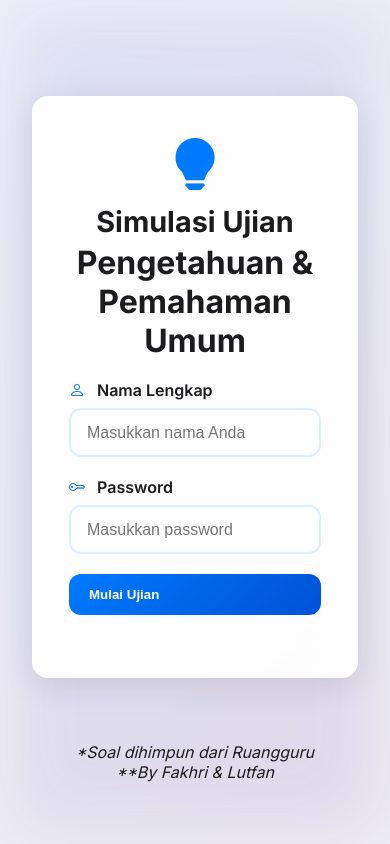
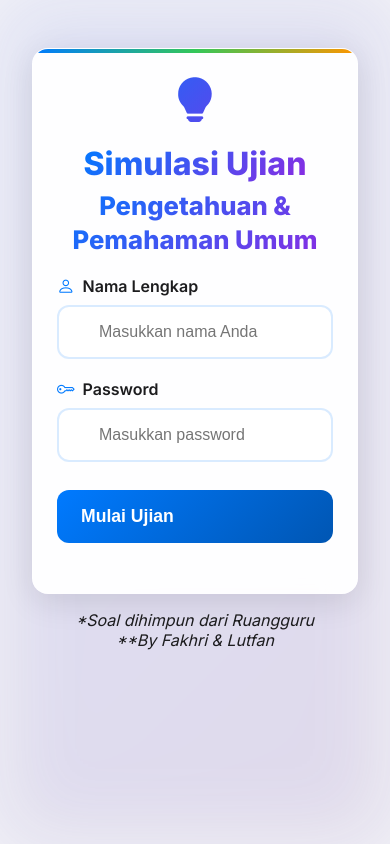
Before and after one commit to fakhrifh/WebCBT, a plain HTML site: page index.html in a window 390 px wide. Drawn offline with nearby package versions, Linux system fonts and the light colour scheme.

Commit message:
Update style.css

```diff
--- a/style.css
+++ b/style.css
@@ -1,4 +1,4 @@
-/* style.css - lengkap + revisi pembahasan dua kolom + navigasi horizontal + result page baru */
+/* style.css - lengkap + revisi pembahasan dua kolom + navigasi horizontal + result page baru + login page enhanced */
 
 /* ---------- Vars / Theme ---------- */
 :root{
@@ -62,38 +62,131 @@ body::before{
 }
 .card:hover{ transform: translateY(-6px); box-shadow: 0 18px 48px rgba(0,0,0,0.12); }
 
-/* ---------- Login ---------- */
+/* ---------- Login Enhanced ---------- */
 .login-card{
-    max-width: 480px;
-    margin: 4rem auto;
-    text-align: left;
+    max-width: 500px;
+    margin: 2rem auto;
     background: var(--card-bg-solid);
-    padding: 2.25rem;
+    padding: 2.5rem;
+    position: relative;
+    overflow: hidden;
 }
+
+.login-card::before {
+    content: "";
+    position: absolute;
+    top: 0;
+    left: 0;
+    right: 0;
+    height: 4px;
+    background: linear-gradient(90deg, var(--primary-color), var(--success-color), var(--warning-color));
+    border-radius: var(--border-radius) var(--border-radius) 0 0;
+}
+
 .card-header{ margin-bottom: 1.25rem; text-align: center; }
-.card-header i{ font-size: 3.25rem; color: var(--primary-color); display:block; margin-bottom: 0.5rem; }
-.card-header h2{ font-size: 1.8rem; margin-bottom: 0.25rem; font-weight: 700; }
-.card-header p{ color: var(--dark-gray); font-size: 0.95rem; }
+.card-header i{
+    font-size: 3.5rem;
+    color: var(--primary-color);
+    display:block;
+    margin-bottom: 1rem;
+    background: linear-gradient(135deg, var(--primary-color), #8A2BE2);
+    -webkit-background-clip: text;
+    -webkit-text-fill-color: transparent;
+    background-clip: text;
+}
+.card-header h2{
+    font-size: 1.8rem;
+    margin-bottom: 0.3rem;
+    font-weight: 800;
+    line-height: 1.3;
+    color: var(--text-color);
+}
+.card-header h2 .highlight {
+    background: linear-gradient(135deg, var(--primary-color), #8A2BE2);
+    -webkit-background-clip: text;
+    -webkit-text-fill-color: transparent;
+    background-clip: text;
+    font-size: 2rem;
+    font-weight: 900;
+}
+.card-header h1.highlight {
+    background: linear-gradient(135deg, var(--primary-color), #8A2BE2);
+    -webkit-background-clip: text;
+    -webkit-text-fill-color: transparent;
+    background-clip: text;
+    font-size: 1.6rem;
+    font-weight: 800;
+    margin: 0.3rem 0 0.8rem 0;
+    text-align: center;
+    line-height: 1.3;
+}
+.card-header p{ color: var(--dark-gray); font-size: 1rem; line-height: 1.5; margin-bottom: 0.5rem; }
+/* Exam info box */
+.exam-info {
+    margin-top: 1.5rem;
+    padding: 1.25rem;
+    background: rgba(0, 122, 255, 0.05);
+    border-radius: 12px;
+    border-left: 4px solid var(--primary-color);
+}
+
+.exam-info h4 {
+    display: flex;
+    align-items: center;
+    gap: 0.5rem;
+    margin-bottom: 0.75rem;
+    color: var(--primary-color);
+    font-weight: 700;
+}
+
+.exam-info ul {
+    list-style: none;
+    padding: 0;
+    margin: 0;
+}
+
+.exam-info li {
+    display: flex;
+    align-items: center;
+    gap: 0.5rem;
+    padding: 0.4rem 0;
+    color: var(--text-color);
+    font-size: 0.9rem;
+}
+
+.exam-info li i {
+    color: var(--primary-color);
+    width: 16px;
+}
 
 /* inputs */
 .input-group{ margin-bottom: 1.25rem; }
-.input-group label{ display:block; font-weight:600; margin-bottom:0.5rem; color:var(--text-color); }
-.input-group label i{ margin-right:0.5rem; color: var(--primary-color); }
+.input-group label{
+    display: flex;
+    align-items: center;
+    gap: 0.5rem;
+    font-weight:600;
+    margin-bottom:0.5rem;
+    color:var(--text-color);
+}
+.input-group label i{ color: var(--primary-color); font-size: 1.1rem; }
 .input-group input{
     width:100%;
-    padding:0.85rem 1rem;
+    padding:1rem 1rem 1rem 2.5rem;
     border-radius:12px;
-    border: 2px solid rgba(0,122,255,0.12);
-    background: rgba(255,255,255,0.6);
+    border: 2px solid rgba(0,122,255,0.15);
+    background: rgba(255,255,255,0.8);
     font-size: 1rem;
-    transition: all 0.18s ease;
+    transition: all 0.25s ease;
+    position: relative;
     color: var(--text-color);
 }
 .input-group input:focus{
     outline: none;
     border-color: var(--primary-color);
-    box-shadow: 0 0 0 6px rgba(0,122,255,0.06);
+    box-shadow: 0 0 0 4px rgba(0,122,255,0.1);
     transform: translateY(-2px);
+    background: rgba(255,255,255,0.95);
 }
 .error-message{ color: var(--danger-color); min-height: 1.1rem; margin-top: 0.5rem; }
 
@@ -115,9 +208,18 @@ body::before{
 .btn:active{ transform: translateY(-1px) scale(0.99); }
 
 .btn-primary{
-    background: linear-gradient(135deg, var(--primary-color), var(--primary-hover));
+    background: linear-gradient(135deg, var(--primary-color), #0056b3);
     color: #fff;
     width: 100%;
+    padding: 1rem 1.5rem;
+    font-size: 1.1rem;
+    border-radius: 12px;
+    margin-top: 0.5rem;
+}
+.btn-primary:hover{
+    background: linear-gradient(135deg, #0056b3, var(--primary-color));
+    transform: translateY(-3px);
+    box-shadow: 0 12px 25px rgba(0, 122, 255, 0.25);
 }
 .btn-secondary{
     background: rgba(255,255,255,0.88);
@@ -620,6 +722,26 @@ body::before{
     }
 }
 
+/* Responsive adjustments untuk login */
+@media (max-width: 768px) {
+    .login-card {
+        margin: 1rem auto;
+        padding: 1.5rem;
+    }
+
+    .card-header i {
+        font-size: 2.8rem;
+    }
+
+    .card-header h2 {
+        font-size: 1.5rem;
+    }
+
+    .exam-info {
+        padding: 1rem;
+    }
+}
+
 /* ---------- Animasi Khusus ---------- */
 @keyframes fadeIn{
     from{ opacity:0; transform: translateY(14px); }
```
